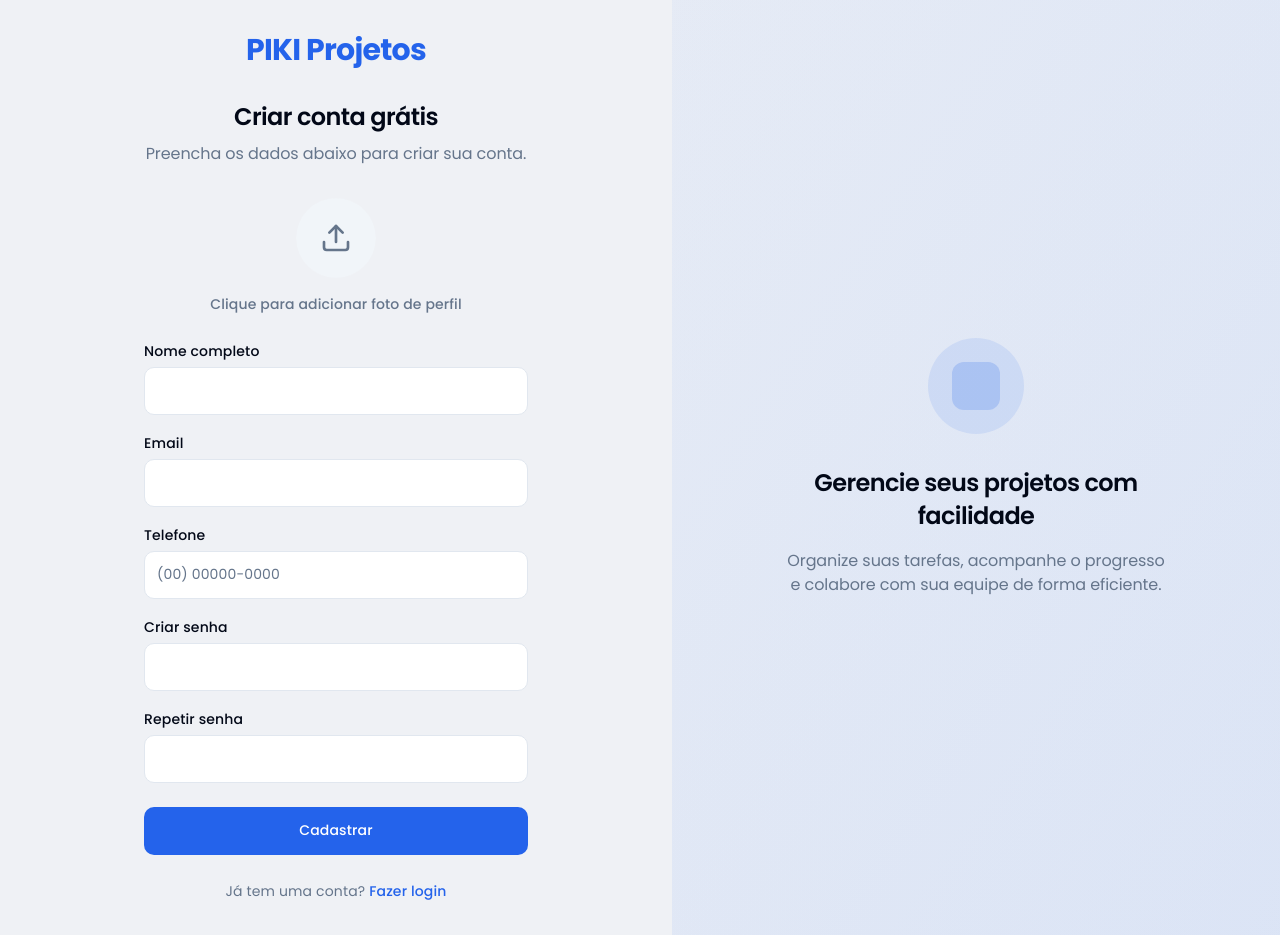
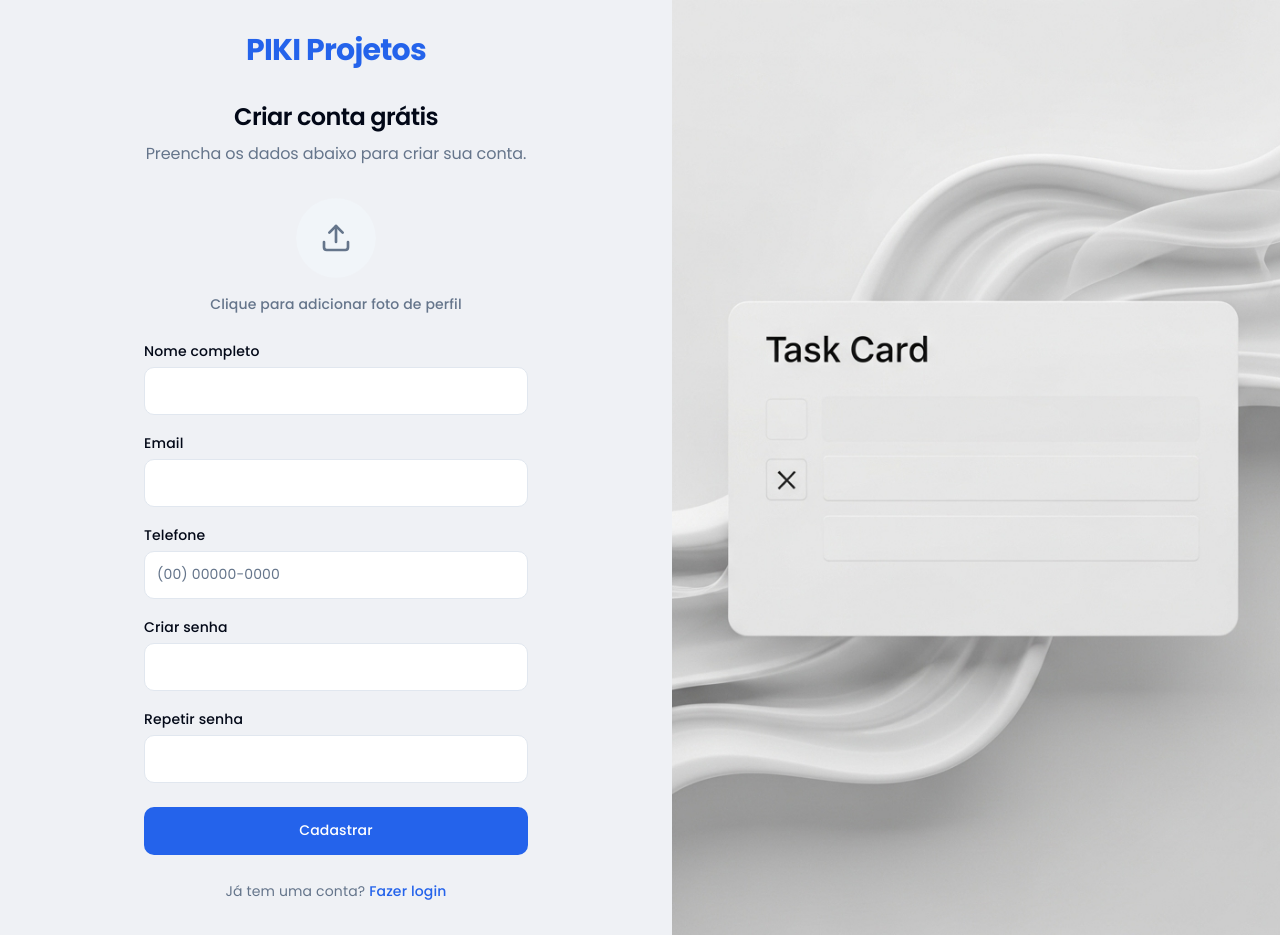
Before and after one commit to RobertMartins2/thaski, a React (Vite) app: page /signup in a window 1280 px wide. Built offline with nearby package versions, Linux system fonts and the light colour scheme.

Commit message:
Add image to auth pages
Added the provided image to the right side of the login and signup pages.

```diff
--- a/src/pages/Login.tsx
+++ b/src/pages/Login.tsx
@@ -59,20 +59,13 @@ export default function Login() {
         </div>
       </div>
 
-      {/* Right side - Background */}
-      <div className="hidden lg:flex flex-1 bg-gradient-to-br from-muted/20 to-muted/40 items-center justify-center relative">
-        <div className="absolute inset-0 bg-gradient-to-br from-primary/5 to-primary/10" />
-        <div className="relative text-center max-w-md px-8">
-          <div className="w-24 h-24 bg-primary/10 rounded-full flex items-center justify-center mx-auto mb-8">
-            <div className="w-12 h-12 bg-primary/20 rounded-lg" />
-          </div>
-          <h3 className="text-2xl font-semibold text-foreground mb-4">
-            Gerencie seus projetos com facilidade
-          </h3>
-          <p className="text-muted-foreground">
-            Organize suas tarefas, acompanhe o progresso e colabore com sua equipe de forma eficiente.
-          </p>
-        </div>
+      {/* Right side - Background with image */}
+      <div className="hidden lg:flex flex-1 items-center justify-center relative">
+        <img
+          src="/lovable-uploads/f8d44504-27ff-433a-98d2-4bb3c8c0b91b.png"
+          alt="Task Card Interface"
+          className="w-full h-full object-cover"
+        />
       </div>
     </div>
   );
--- a/src/pages/SignUp.tsx
+++ b/src/pages/SignUp.tsx
@@ -52,20 +52,13 @@ export default function SignUp() {
         </div>
       </div>
 
-      {/* Right side - Background */}
-      <div className="hidden lg:flex flex-1 bg-gradient-to-br from-muted/20 to-muted/40 items-center justify-center relative">
-        <div className="absolute inset-0 bg-gradient-to-br from-primary/5 to-primary/10" />
-        <div className="relative text-center max-w-md px-8">
-          <div className="w-24 h-24 bg-primary/10 rounded-full flex items-center justify-center mx-auto mb-8">
-            <div className="w-12 h-12 bg-primary/20 rounded-lg" />
-          </div>
-          <h3 className="text-2xl font-semibold text-foreground mb-4">
-            Gerencie seus projetos com facilidade
-          </h3>
-          <p className="text-muted-foreground">
-            Organize suas tarefas, acompanhe o progresso e colabore com sua equipe de forma eficiente.
-          </p>
-        </div>
+      {/* Right side - Background with image */}
+      <div className="hidden lg:flex flex-1 items-center justify-center relative">
+        <img
+          src="/lovable-uploads/f8d44504-27ff-433a-98d2-4bb3c8c0b91b.png"
+          alt="Task Card Interface"
+          className="w-full h-full object-cover"
+        />
       </div>
     </div>
   );
```
Also changed, not shown: public/lovable-uploads/f8d44504-27ff-433a-98d2-4bb3c8c0b91b.png (added).
